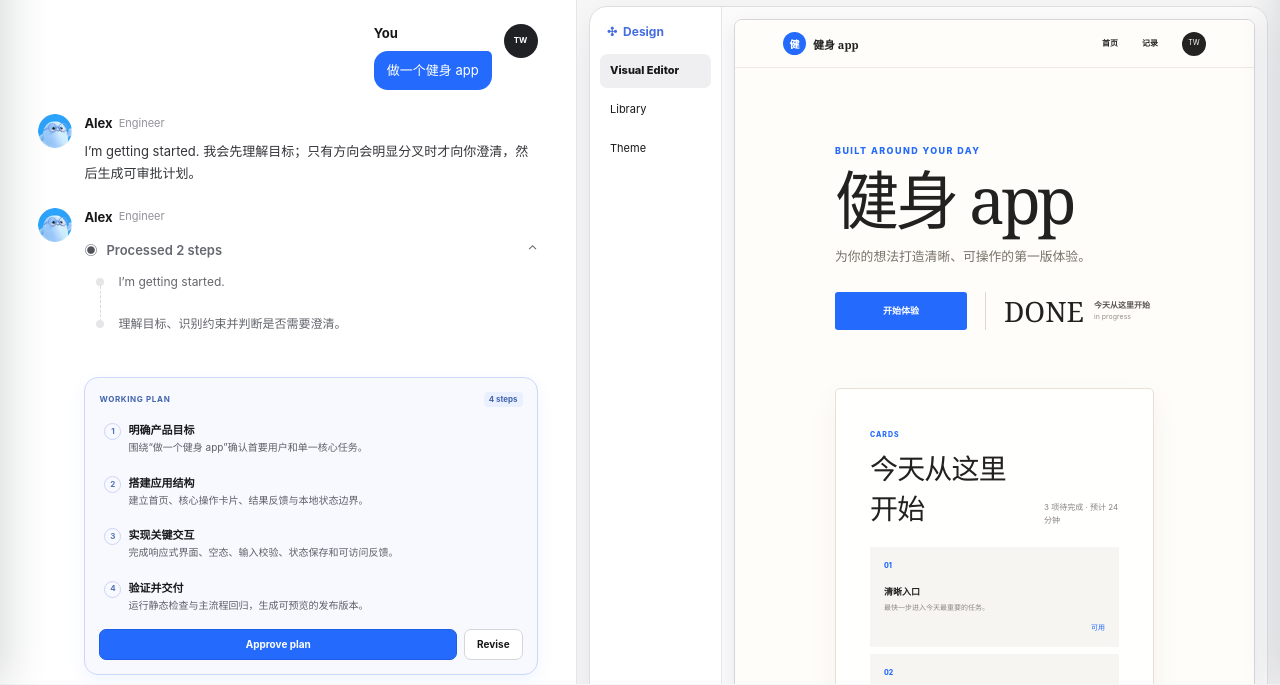
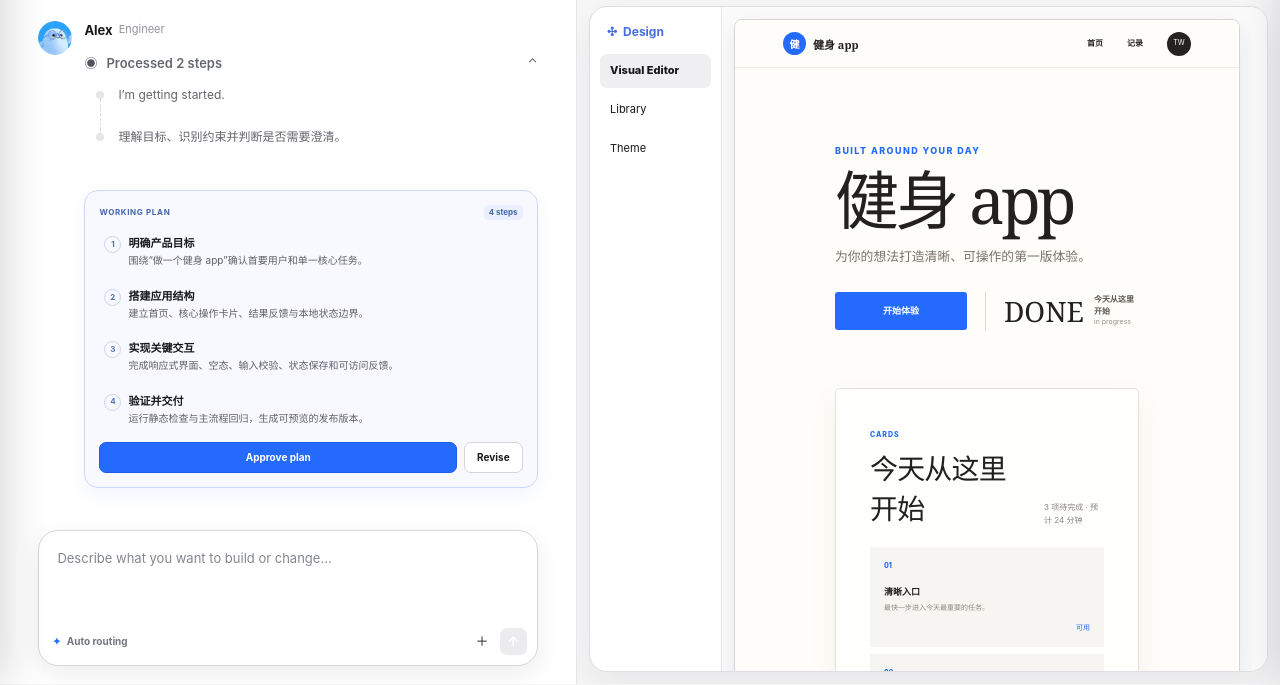
Before and after one commit to BeanBunWang/atoms-demo-2, a website: page site/index.html in a window 1280 px wide. Shown: the part 116-801 px from the top of the page. Drawn offline with Linux system fonts and the light colour scheme; no server answers.

Commit message:
让左右工作区真正独立滚动
约束主 Grid 行和左右面板的最小高度，把滚动职责明确交给对话流与 Design Preview，避免内容撑高布局后被外层裁切。

Constraint: 对话、App Viewer 和固定工具栏必须共享同一视口高度
Rejected: 让 body 承担整页滚动 | 会丢失固定输入框和 Viewer 工具栏
Confidence: high
Scope-risk: narrow
Reversibility: clean
Directive: 新增嵌套面板时必须沿父链设置 min-height: 0，并只保留一个滚动所有者
Tested: 29 项 Node 测试、语法检查、左右滚动浏览器回归、Cloudflare 线上验证
Not-tested: 移动端真实触屏设备惯性滚动

```diff
--- a/site/styles.css
+++ b/site/styles.css
@@ -207,9 +207,9 @@
 .publish-button { display: flex; align-items: center; gap: 12px; border: 1px solid #1d5ee4; background: var(--blue); color: white; }
 .publish-button:disabled { border-color: var(--line); background: var(--surface-muted); color: var(--text-faint); }
 
-.builder { display: grid; height: calc(100% - 58px); grid-template-columns: minmax(290px, 320px) minmax(440px, 1fr) minmax(248px, 280px); overflow: hidden; }
-.conversation-panel, .viewer-panel, .activity-panel { min-width: 0; background: var(--surface); }
-.conversation-panel { display: flex; flex-direction: column; border-right: 1px solid var(--line); }
+.builder { display: grid; height: calc(100% - 58px); min-height: 0; grid-template-columns: minmax(290px, 320px) minmax(440px, 1fr) minmax(248px, 280px); grid-template-rows: minmax(0, 1fr); overflow: hidden; }
+.conversation-panel, .viewer-panel, .activity-panel { min-width: 0; min-height: 0; background: var(--surface); }
+.conversation-panel { display: flex; overflow: hidden; flex-direction: column; border-right: 1px solid var(--line); }
 .panel-titlebar { display: flex; height: 48px; flex: 0 0 auto; align-items: center; justify-content: space-between; padding: 0 13px 0 16px; border-bottom: 1px solid var(--line); }
 .panel-titlebar > div { display: grid; }
 .panel-titlebar strong { font-size: 11px; }
@@ -286,7 +286,7 @@
 .capability-menu input { width: 28px; height: 16px; accent-color: var(--blue); }
 .capability-menu > button i { color: var(--text-faint); font-size: 16px; font-style: normal; }
 
-.viewer-panel { display: flex; min-width: 0; flex-direction: column; }
+.viewer-panel { display: flex; min-width: 0; min-height: 0; overflow: hidden; flex-direction: column; }
 .viewer-toolbar { display: flex; height: 48px; flex: 0 0 auto; align-items: center; justify-content: space-between; gap: 8px; padding: 0 10px; border-bottom: 1px solid var(--line); }
 .segmented, .device-switcher { display: flex; align-items: center; padding: 2px; border-radius: 7px; background: var(--surface-muted); }
 .segmented button, .device-switcher button { height: 25px; padding: 0 10px; border: 0; border-radius: 5px; background: transparent; cursor: pointer; color: var(--text-soft); font-size: 9px; }
@@ -299,7 +299,7 @@
 .design-button span { color: var(--blue); }
 .design-button.active { border-color: #9fb8f6; background: var(--blue-soft); color: #285bbd; }
 
-.viewer-canvas { position: relative; min-height: 0; flex: 1; overflow: auto; padding: clamp(14px, 2.2vw, 30px); background: #ececef; }
+.viewer-canvas { position: relative; min-height: 0; flex: 1; overflow: hidden; padding: clamp(14px, 2.2vw, 30px); background: #ececef; }
 .app-frame { min-height: 100%; margin: 0 auto; overflow: hidden; border: 1px solid #d6d6da; border-radius: 8px; background: white; box-shadow: 0 16px 42px rgba(27,30,40,.12); transition: width 220ms ease, min-height 220ms ease; }
 .app-frame.desktop { width: 100%; }
 .app-frame.tablet { width: min(720px, 90%); }
@@ -557,13 +557,13 @@
 .viewer-tools { margin-left: auto; }
 .console-button { width: auto; padding-inline: 9px; font-size: 9px; }
 .viewer-canvas { padding: 10px 12px 12px; background: #f7f7f8; }
-.design-shell { display: grid; min-height: 100%; grid-template-columns: 132px minmax(0,1fr); overflow: hidden; border: 1px solid #dedee2; border-radius: 18px; background: white; box-shadow: 0 16px 45px rgba(22,24,32,.08); }
+.design-shell { display: grid; width: 100%; height: 100%; min-height: 0; grid-template-columns: 132px minmax(0,1fr); grid-template-rows: minmax(0,1fr); overflow: hidden; border: 1px solid #dedee2; border-radius: 18px; background: white; box-shadow: 0 16px 45px rgba(22,24,32,.08); }
 .design-sidebar { display: grid; align-content: start; gap: 5px; padding: 16px 10px; border-right: 1px solid var(--line); }
 .design-sidebar strong { display: flex; align-items: center; gap: 6px; margin-bottom: 9px; padding: 0 7px; color: #456de0; font-size: 12px; }
 .design-sidebar button { padding: 9px 10px; border: 0; border-radius: 7px; background: transparent; cursor: pointer; text-align: left; font-size: 11px; }
 .design-sidebar button.active { background: #efeff1; font-weight: 760; }
-.design-preview { min-width: 0; overflow: auto; padding: 12px; background: #fbfbfc; }
-.app-frame { min-height: calc(100vh - 105px); box-shadow: 0 8px 22px rgba(27,30,40,.09); }
+.design-preview { min-width: 0; min-height: 0; overflow: auto; overscroll-behavior: contain; scrollbar-gutter: stable; padding: 12px; background: #fbfbfc; }
+.app-frame { min-height: calc(100vh - 165px); box-shadow: 0 8px 22px rgba(27,30,40,.09); }
 .activity-panel { position: fixed; z-index: 70; top: 58px; right: 0; bottom: 0; display: flex; width: 330px; box-shadow: -15px 0 40px rgba(20,22,30,.16); transform: translateX(105%); transition: transform 180ms ease; }
 .activity-panel.open { transform: translateX(0); }
 .dialog-card { width: min(520px, calc(100vw - 28px)); }
```
Also changed, not shown: test/layout.test.mjs (added, +14 -0 lines).
